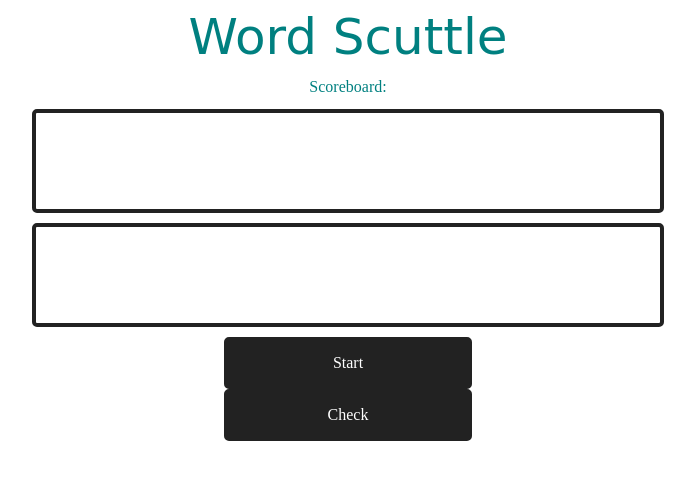
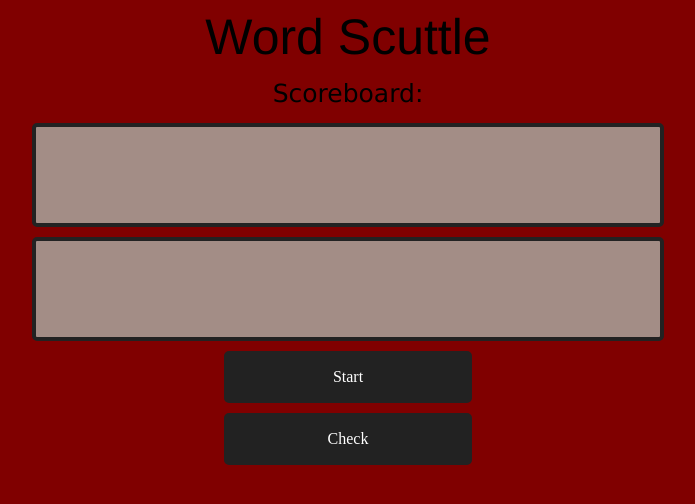
Before and after one commit to sedstan/Word-Scuttle, a PHP site: page / in a window 1280 px wide. Shown: the top 504 px of the page, without its empty margins (292-987 px from the left). Run offline with PHP 8.4, Linux system fonts and the light colour scheme; some libraries are stand-ins or nearby versions.

Commit message:
picked out font style for header.

```diff
--- a/css/style.css
+++ b/css/style.css
@@ -1,25 +1,29 @@
 body {
   text-align: center;
+  text-decoration: bold;
   line-height: 1.5;
-  font-family: caslon
-  background-color: #800000
+  background-color: maroon;
+
 }
 
 h1 {
+  font-family: Helvetica;
+  font: sans-serif;
   font-size: 50px;
-  font-family: cursive;
-  color: #008080
-
+  color:#000;
 }
 
-.scoreboard{
-  color:#008080;
+.scoreboard {
+  font-size: 25px;
+  font-family: Geneva;
+  color: #000;
+
 }
 
 .tile-holder {
   width: 616px;
   height: 88px;
-  background: white;
+  background: #A38D86;
   margin: 10px auto;
   border: 4px solid #222;
   border-radius: 5px;
@@ -36,6 +40,7 @@ h1 {
   border: 4px solid #222;
   text-align: center;
   font-size: 45px;
+  font-family: verdana;
   position: relative;
 }
 
@@ -56,8 +61,9 @@ h1 {
   color: white;
   width: 200px;
   padding: 10px 20px;
-  margin: 0 auto;
+  margin: 10px auto;
   border: 4px solid #222;
+  font-family:
 
 }
 
```
